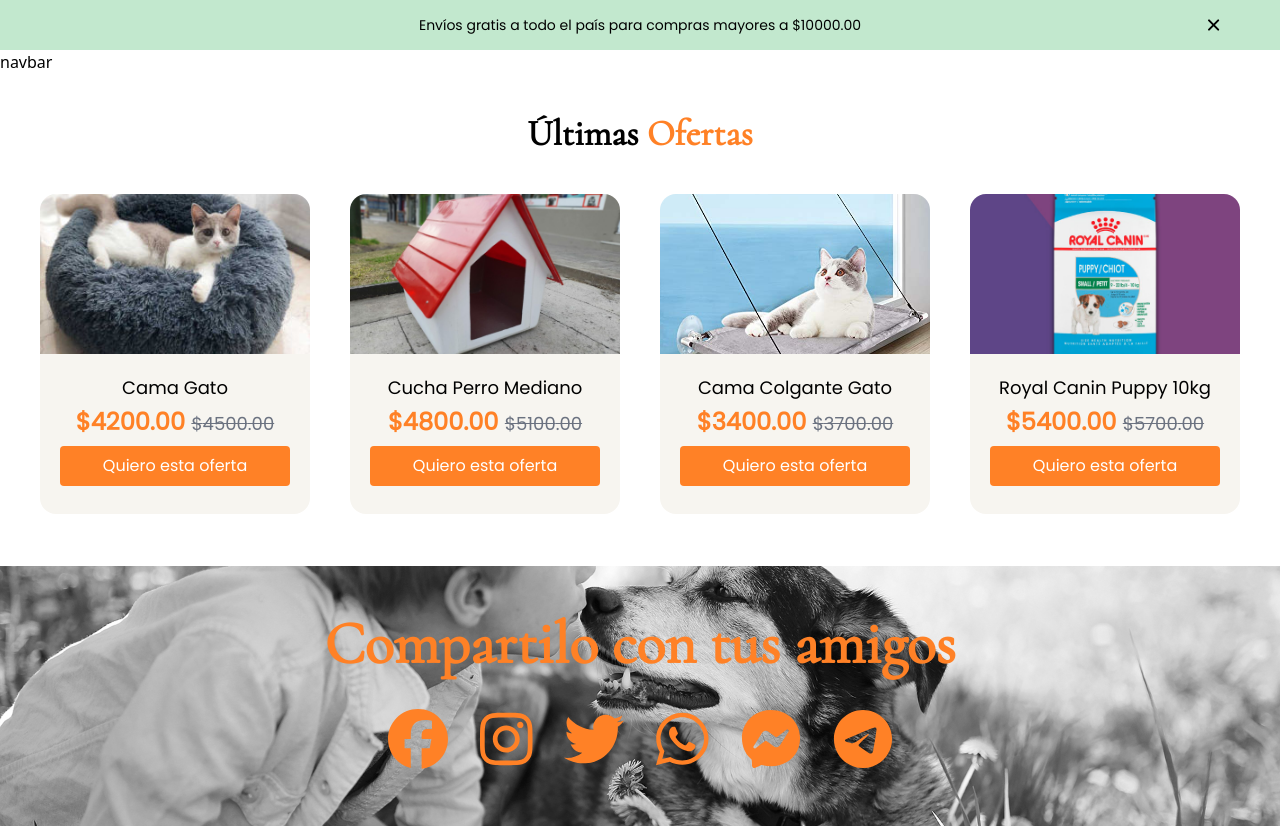
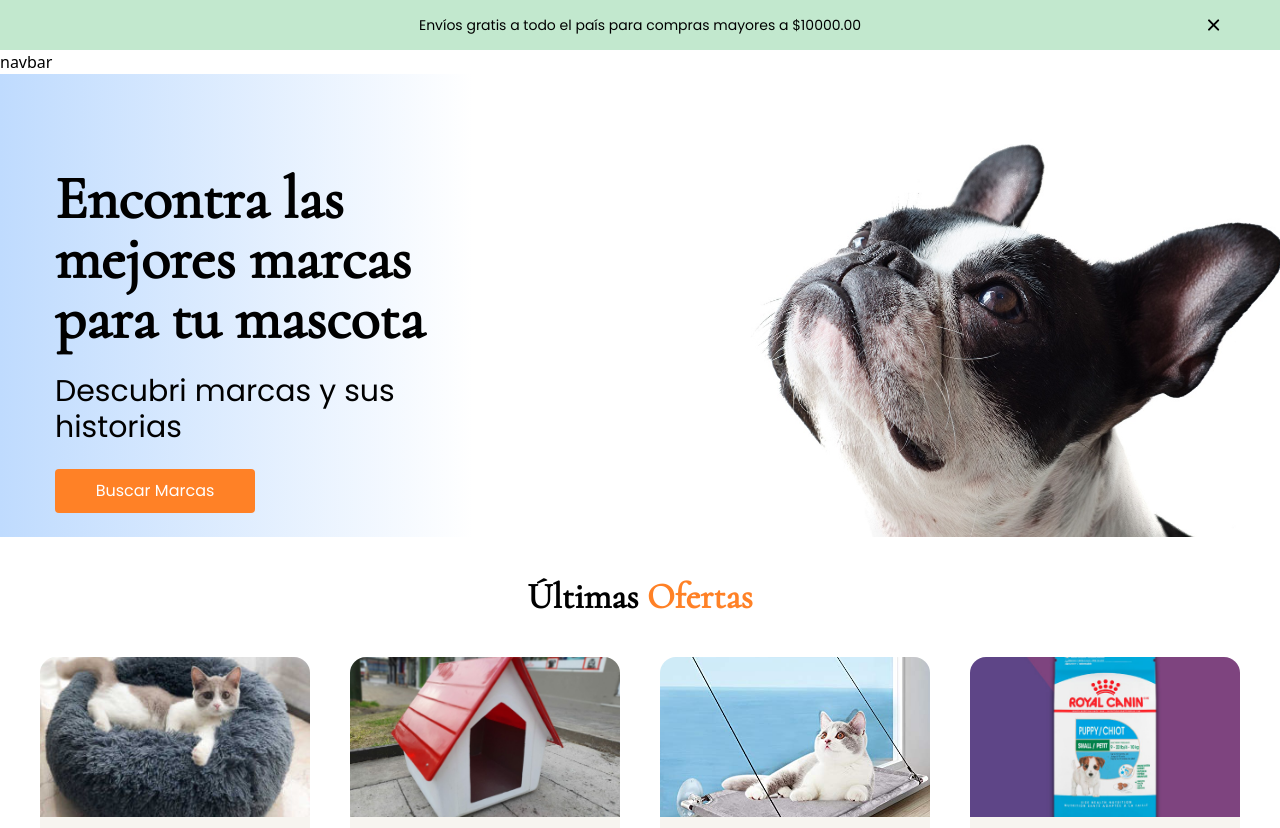
Before and after one commit to jdoors/WebProyect, a React (Create React App) app: page / in a window 1280 px wide. Shown: the top 828 px of the page. Built offline with nearby package versions, Linux system fonts and the light colour scheme; a web font is replaced by a local one.

Commit message:
agrego imagen, boton, titulo

```diff
--- a/src/components/DescubrirMarcas/DescubrirMarcas.js
+++ b/src/components/DescubrirMarcas/DescubrirMarcas.js
@@ -1 +1,28 @@
 import React from 'react';
+import DescubrirMarcas from "./Imagen/DescubrirMarcas.jpeg";
+
+const DMarca = () => {
+    return (
+
+        <div className="relative flex">
+
+            <div className="justify-between font-cormorant bg-gradient-to-r from-blue-200">
+                <h1 className="text-6xl font-[700] ml-[55px] mt-[20%]">Encontra las mejores marcas para tu mascota</h1>
+                <br/>
+                <h2 className="text-3xl font-poppins ml-[55px]">Descubri marcas y sus historias</h2>
+                <br/>
+                <button className='bg-[#FF8126] text-white rounded w-[200px] h-11 mb-6 font-poppins ml-[55px]'>
+                    Buscar Marcas
+                </button>
+            </div>
+
+
+            <div className="justify-between ml-[20%] flex">
+                <img className="object-cover" src={DescubrirMarcas}/>
+            </div>
+
+        </div>
+    )
+}
+
+export default DMarca;
--- a/src/components/Rutas.js
+++ b/src/components/Rutas.js
@@ -5,6 +5,7 @@ import Navbar from "./navbar"
 import Footer from "./footer"
 import RedesSociales from "./RedesSociales/RedesSociales"
 import FreeDelivery from "./Inicio/FreeDelivery"
+import DescubrirMarcas from "./DescubrirMarcas/DescubrirMarcas"
 
 
 
@@ -15,6 +16,7 @@ return (
             <header>
                 <FreeDelivery/>
                 <Navbar/>
+                <DescubrirMarcas/>
             </header>
             <Routes>
                 <Route path="/" element={<Inicio/>}/>
```
Also changed, not shown: src/components/DescubrirMarcas/Imagen/DescubrirMarcas.jpeg (added).
